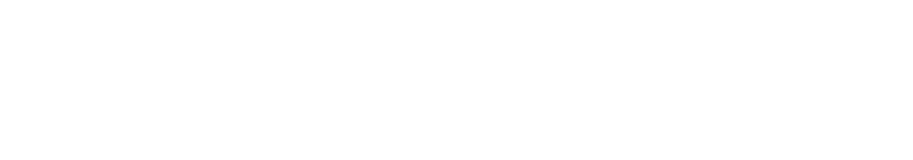
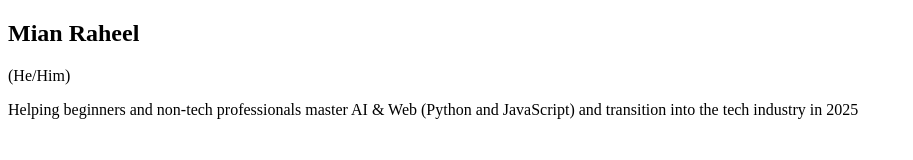
Before and after one commit to mianraheel85/personal-profile, a plain HTML site: page index.html in a window 1280 px wide. Shown: the whole page, without its empty margins (0-913 px from the left). Drawn offline with Linux system fonts and the light colour scheme.

Commit message:
Create skeleton for main heading

```diff
--- a/index.html
+++ b/index.html
@@ -6,16 +6,21 @@
     <title>LinkedIn</title>
   </head>
   <body>
+    <section class="container">
+      <main class="main">
+        <!-- Main Heading -->
+        <div class="">
+          <h1>Mian Raheel</h1>
+          <span>(He/Him)</span>
+          <img />
+        </div>
 
-    <section class="container">
-
-      <main class="main">
-
-        <div></div>
-
+        <!-- Heading/Description -->
+        <p>
+          Helping beginners and non-tech professionals master AI & Web (Python
+          and JavaScript) and transition into the tech industry in 2025
+        </p>
       </main>
-
     </section>
-
   </body>
 </html>
```
